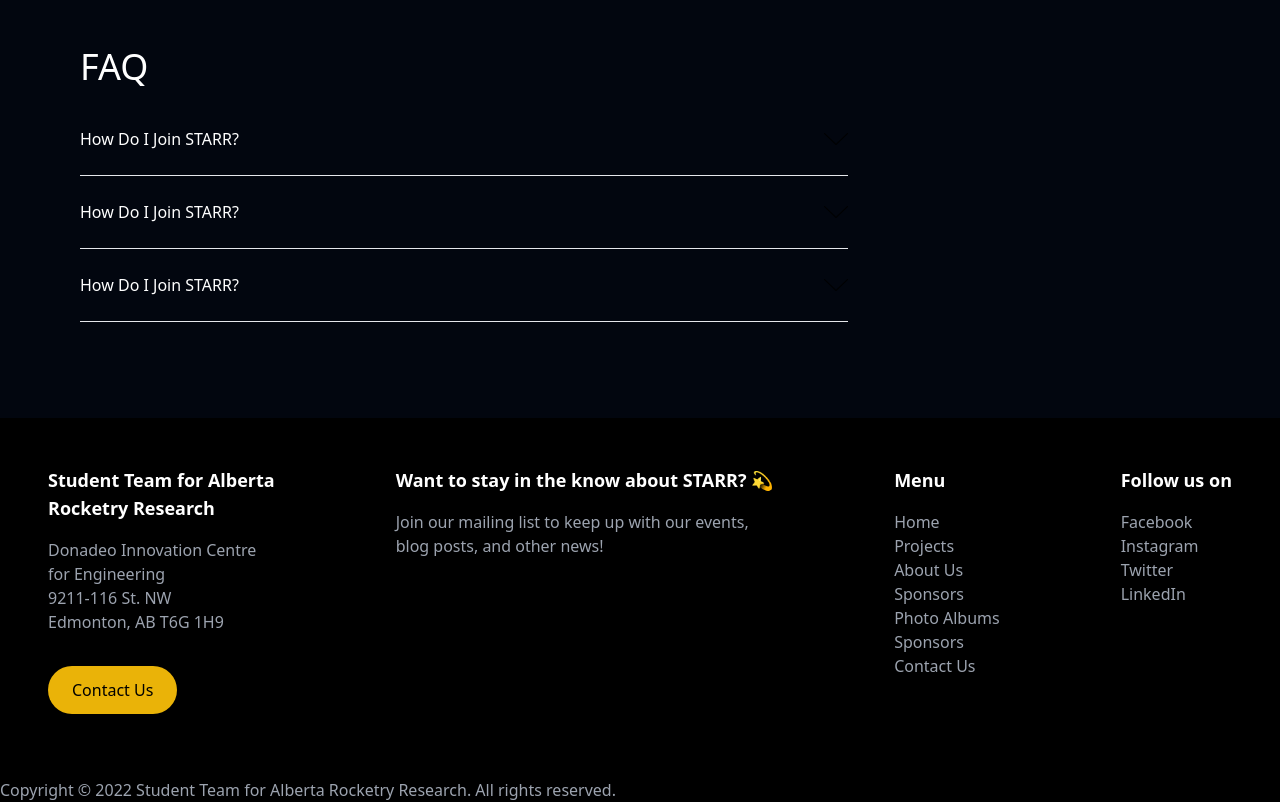
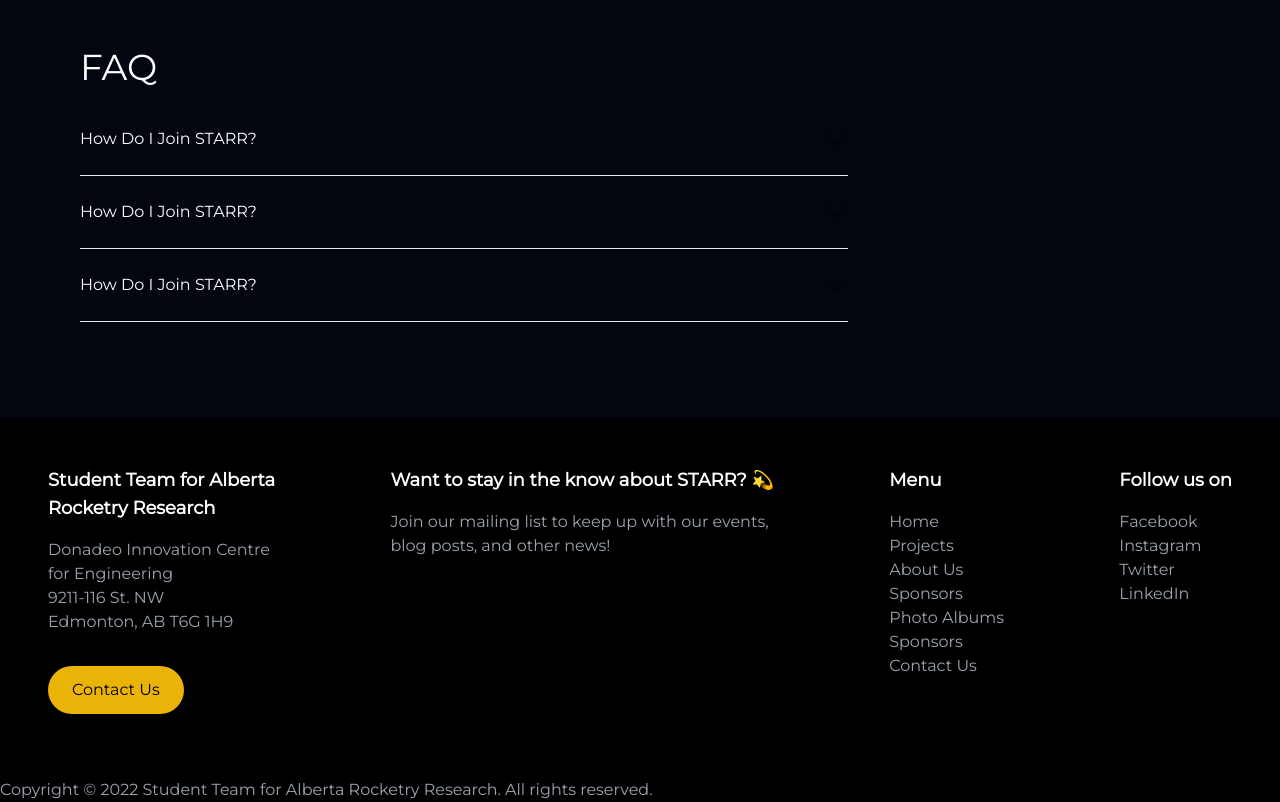
Before and after one commit to UASTARR/uastarr-website, a Flask app: page / in a window 1280 px wide; the page is wider, and only the part inside the window is pictured. Shown: the part 3926-4728 px from the top of that part. Run offline with Flask 3, Linux system fonts and the light colour scheme; style sheets or scripts are compiled from the project's sources.

Commit message:
Made Montserrat the default font for the website

```diff
--- a/application/templates/base.html
+++ b/application/templates/base.html
@@ -5,7 +5,12 @@
     <title>Welcome to UA STARR</title>
 
     <link rel="stylesheet" href="./../static/dist/main.css">
-
+    <link href='https://fonts.googleapis.com/css?family=Montserrat' rel='stylesheet'>
+    <style>
+      body {
+          font-family: 'Montserrat'
+      }
+    </style>
   </head>
   <body class = " overflow-y-scroll overflow-x-hidden relative" id="body">
     <!--Header-->
```
